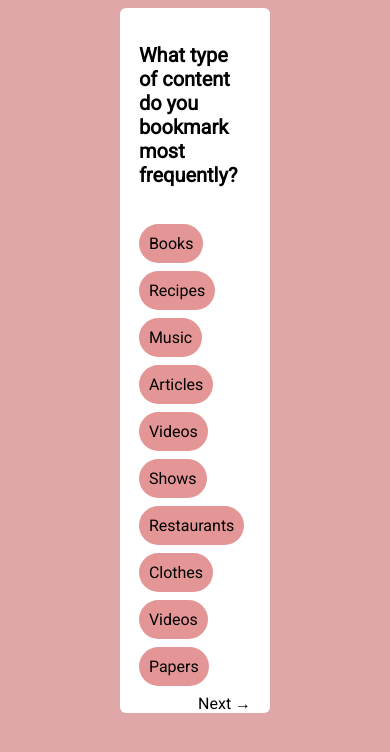
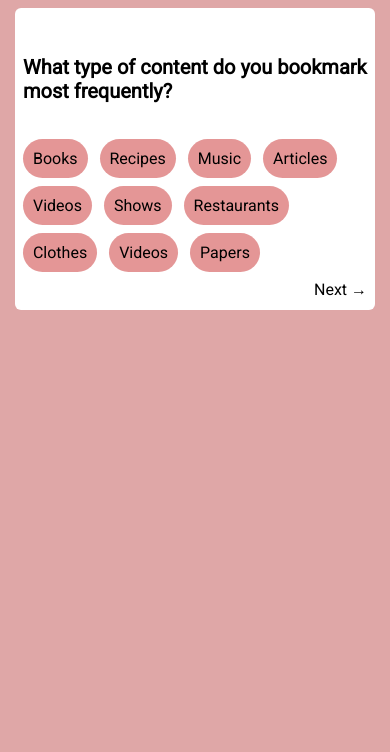
Before and after one commit to anushree-a/better-bookmarking, a browser extension: page website/index.html in a window 390 px wide. Drawn offline with Linux system fonts and the light colour scheme.

Commit message:
Make margin values responsive

```diff
--- a/website/styles/global.css
+++ b/website/styles/global.css
@@ -3,9 +3,16 @@ body {
 }
 
 .main-content {
-    margin: 2% 30%;
+    margin: 2% 20%;
     padding: 5%;
     font-family: 'Roboto';
     border-radius: 6px;
     background-color: white;
 }
+
+@media only screen and (max-width: 600px) {
+    .main-content {
+        margin: 2%;
+        padding: 8% 2%;
+    }
+}
```
